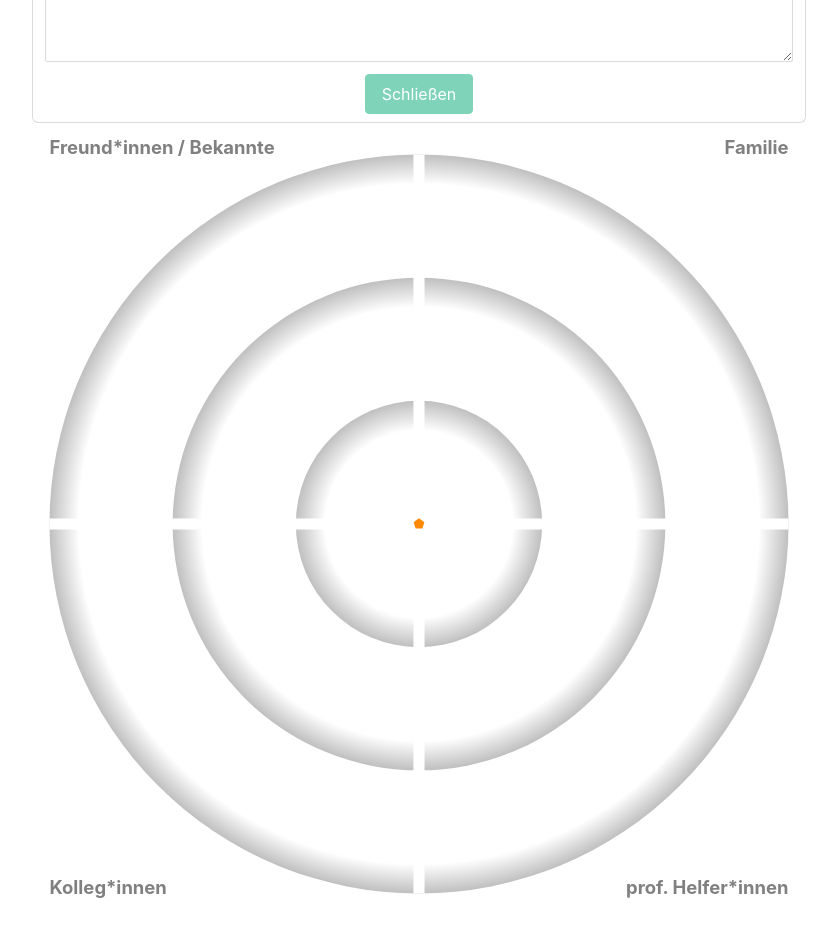
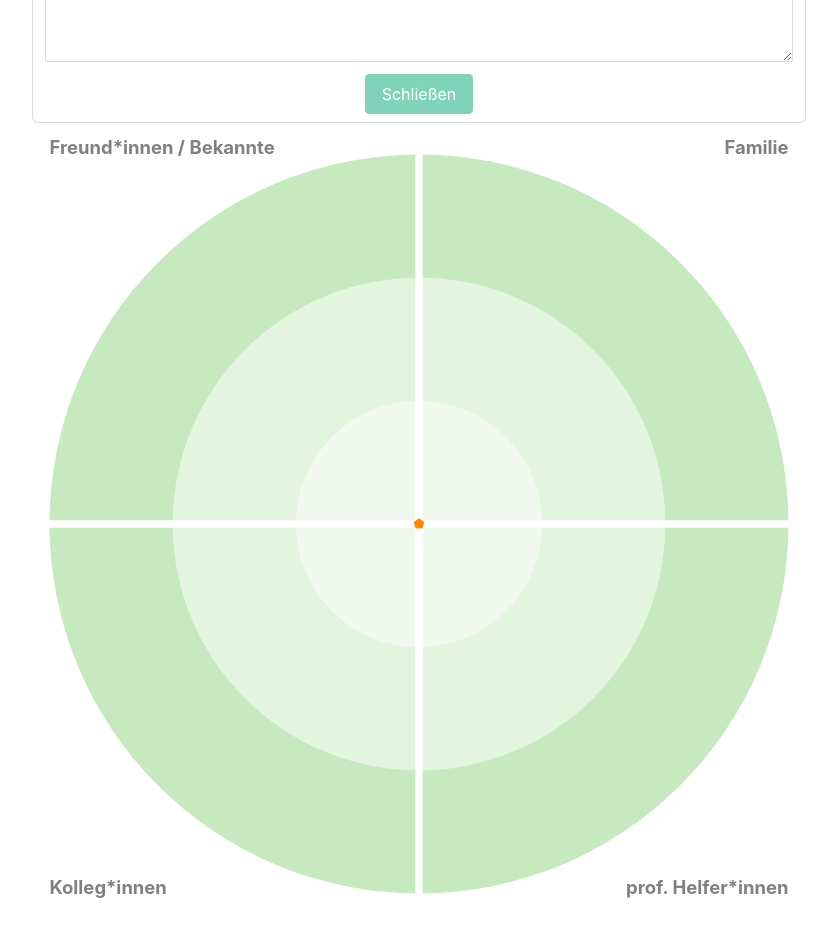
Before and after one commit to fhstp/easynwk-web, a Vue app: page /#/ in a window 1280 px wide. Shown: the part 360-1290 px from the top of the page, without its empty margins (221-1058 px from the left). Built offline with nearby package versions, Linux system fonts and the light colour scheme.

Commit message:
redesign horizons #18 with fill color becoming whiter in center & show setors if no horizons

```diff
--- a/src/components/NetworkMap.vue
+++ b/src/components/NetworkMap.vue
@@ -28,18 +28,6 @@
           d="M 0.69236155,1.054307 0.00345969,0.69533821 -0.68279921,1.0593342 -0.55428199,0.29322216 -1.1125284,-0.24696789 l 0.76832984,-0.11451451 0.34124363,-0.6978518 0.34633676,0.69533819 0.76914657,0.1088939 -0.55428196,0.54425715 z"
         />
       </symbol>
-      <radialGradient id="horizon-gradient100">
-        <stop offset="92%" stop-opacity="0" />
-        <stop offset="100%" stop-opacity="0.25" />
-      </radialGradient>
-      <radialGradient id="horizon-gradient67">
-        <stop offset="88%" stop-opacity="0" />
-        <stop offset="100%" stop-opacity="0.25" />
-      </radialGradient>
-      <radialGradient id="horizon-gradient33">
-        <stop offset="76%" stop-opacity="0" />
-        <stop offset="100%" stop-opacity="0.25" />
-      </radialGradient>
       <radialGradient id="selected-gradient">
         <stop offset="60%" stop-color="rgb(18, 64, 171)" stop-opacity="0.25" />
         <stop offset="100%" stop-color="rgb(18, 64, 171)" stop-opacity="0" />
@@ -50,7 +38,7 @@
           in="SourceGraphic"
           result="dilate-result"
           operator="dilate"
-          radius="0.5"
+          radius="0.35"
         />
         <feComposite
           in="SourceGraphic"
@@ -61,12 +49,17 @@
       </filter>
     </defs>
     <!-- transform coordinate system to be scale independent -->
-    <g id="coords" v-if="horizons">
-      <circle cx="0" cy="0" r="100" fill="url('#horizon-gradient100')" />
-      <circle cx="0" cy="0" r="66.67" fill="url('#horizon-gradient67')" />
-      <circle cx="0" cy="0" r="33.33" fill="url('#horizon-gradient33')" />
-      <line class="axis" x1="0" y1="-100" x2="0" y2="100" />
-      <line class="axis" x1="100" y1="0" x2="-100" y2="0" />
+    <g id="coords" v-if="showHorizons">
+      <!-- <rect x="-120" y="-120" width="240" height="240" fill="#bcbddc"/> -->
+      <circle id="horizon-base" cx="0" cy="0" r="100" />
+      <circle id="horizon-overlay" cx="0" cy="0" r="66.67" />
+      <circle id="horizon-overlay" cx="0" cy="0" r="33.33" />
+      <line x1="0" y1="-105" x2="0" y2="105" />
+      <line x1="105" y1="0" x2="-105" y2="0" />
+    </g>
+    <g id="coords-min" v-else>
+      <line x1="0" y1="-105" x2="0" y2="105" />
+      <line x1="105" y1="0" x2="-105" y2="0" />
     </g>
 
     <g id="sectors">
@@ -308,7 +301,7 @@ export default defineComponent({
       clickAlter,
       alteriMarks,
       connectionMarks,
-      horizons: computed(() => store.state.view.horizons),
+      showHorizons: computed(() => store.state.view.horizons),
       connections: computed(() => store.state.view.connections),
       Sectors,
       SYMBOL_DECEASED,
@@ -324,22 +317,32 @@ export default defineComponent({
 text {
   font-size: 5px;
 }
-circle.horizon {
-  fill: none;
+
+circle#horizon-base {
+  // fill: #dadaeb;
+  fill: #c7e9c0;
+}
+circle#horizon-overlay {
+  fill: rgb(255, 255, 255, 0.5);
+}
+
+#coords line {
+  stroke: white;
+  stroke-width: 2;
+}
+#coords-min line {
   stroke: lightgray;
   stroke-width: 1;
+  vector-effect: non-scaling-stroke;
 }
-line.axis {
-  stroke: white;
-  stroke-width: 3;
-}
+
 line {
-  stroke: lightgray;
+  stroke: #afafaf;
   stroke-width: 0.5;
 }
 
 line.select {
-  stroke: rgb(18, 64, 171, 0.5);
+  stroke: rgb(136, 159, 213);
 }
 
 #position {
```
